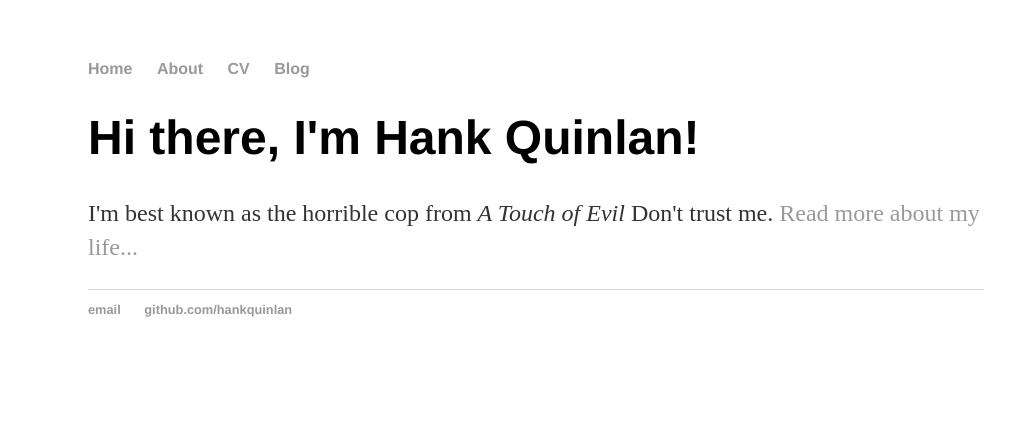
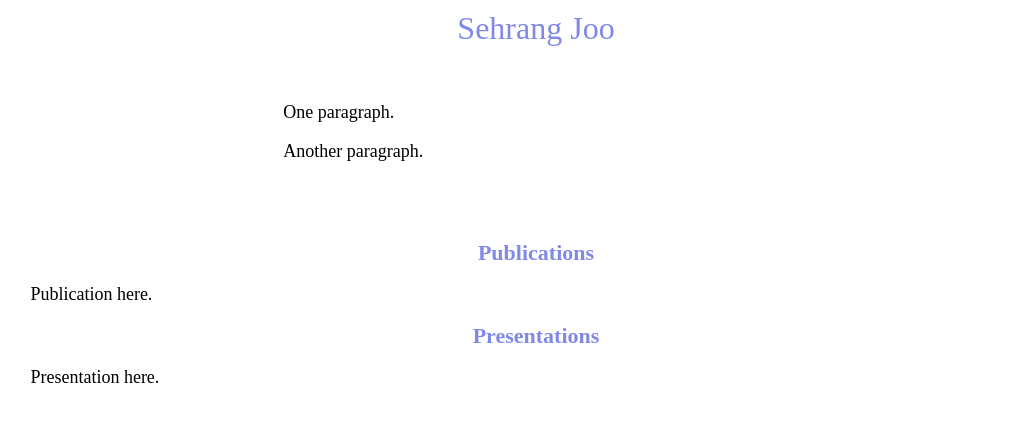
Before and after one commit to sehrangjoo/sehrangjoo.github.io, a plain HTML site: page index.html in a window 1280 px wide. Shown: the whole page, without its empty margins (104-1115 px from the left). Drawn offline with Linux system fonts and the light colour scheme; a web font is replaced by a local one.

Commit message:
Website set up

```diff
--- a/css/main.css
+++ /dev/null
@@ -1,43 +0,0 @@
-body {
-    margin: 60px auto;
-    width: 70%;
-}
-nav ul, footer ul {
-    font-family:'Helvetica', 'Arial', 'Sans-Serif';
-    padding: 0px;
-    list-style: none;
-    font-weight: bold;
-}
-nav ul li, footer ul li {
-    display: inline;
-    margin-right: 20px;
-}
-a {
-    text-decoration: none;
-    color: #999;
-}
-a:hover {
-    text-decoration: underline;
-}
-h1 {
-    font-size: 3em;
-    font-family:'Helvetica', 'Arial', 'Sans-Serif';
-}
-p {
-    font-size: 1.5em;
-    line-height: 1.4em;
-    color: #333;
-}
-footer {
-    border-top: 1px solid #d5d5d5;
-    font-size: .8em;
-}
-
-ul.posts {
-    margin: 20px auto 40px;
-    font-size: 1.5em;
-}
-
-ul.posts li {
-    list-style: none;
-}
--- a/index.html
+++ b/index.html
@@ -1,30 +1,45 @@
-<!DOCTYPE html>
 <html>
-	<head>
-		<title>Hank Quinlan, Horrible Cop</title>
-		<!-- link to main stylesheet -->
-		<link rel="stylesheet" type="text/css" href="/css/main.css">
-	</head>
-	<body>
-		<nav>
-    		<ul>
-        		<li><a href="/">Home</a></li>
-	        	<li><a href="/about">About</a></li>
-        		<li><a href="/cv">CV</a></li>
-        		<li><a href="/blog">Blog</a></li>
-    		</ul>
-		</nav>
-		<div class="container">
-    		<div class="blurb">
-        		<h1>Hi there, I'm Hank Quinlan!</h1>
-				<p>I'm best known as the horrible cop from <em>A Touch of Evil</em> Don't trust me. <a href="/about">Read more about my life...</a></p>
-    		</div><!-- /.blurb -->
-		</div><!-- /.container -->
-		<footer>
-    		<ul>
-        		<li><a href="mailto:hankquinlanhub@gmail.com">email</a></li>
-        		<li><a href="https://github.com/hankquinlan">github.com/hankquinlan</a></li>
-			</ul>
-		</footer>
-	</body>
+  <head>
+      <meta name="viewport" content="width=device-width, initial-scale=1.0">
+      <link href='https://fonts.googleapis.com/css?family=Be Vietnam' rel='stylesheet'>
+      <link rel="stylesheet" href="styles.css">
+      <title>Sehrang Joo</title>
+  </head>
+  <body>
+
+    <header id="header">
+      Sehrang Joo
+    </header>
+
+    <div id="intro" class="row">
+
+      <div class="column1">
+        <!--
+        Photo Here
+        <img class="photo" src="photo.jpeg">
+        -->
+      </div>
+
+      <div class="column2">
+
+        <p>One paragraph.</p>
+        <p>Another paragraph.</p>
+
+      </div>
+
+    </div>
+
+    <div id="research">
+
+      <h1 style="font-size:22px; color:#8089E8" align="center">Publications</h1>
+
+      <p>Publication here.</p>
+
+      <h1 style="font-size:22px; color:#8089E8" align="center">Presentations </h1>
+
+      <p>Presentation here.</p>
+
+    </div>
+
+  </body>
 </html>
--- /dev/null
+++ b/styles.css
@@ -0,0 +1,79 @@
+body {
+    font-family: 'Be Vietnam';font-size: 22px;
+}
+
+#header {
+  display: block;
+  color: #8089E8;
+  bottom: 0;
+  text-align: center;
+  font-size: 32px;
+   padding: 2px;
+}
+
+
+#intro {
+	margin: 35px auto;
+	width: 80%;
+	font-size: 18px;
+}
+
+.row {
+  display: flex;
+  overflow: hidden;
+}
+
+.column1 {
+  width: 25%;
+  display: flex;
+  align-items: center;
+  justify-content: center;
+}
+.column2 {
+  width: 75%;
+}
+
+.photo {
+    margin: 0 auto;
+    width: 85%;
+
+}
+
+/* Clear floats after the columns */
+.row:after {
+  content: "";
+  display: table;
+  clear: both;
+}
+
+/* Responsive layout - makes the two columns stack on top of each other instead of next to each other */
+@media screen and (max-width: 900px) {
+
+  .row{
+    display:block;
+    align-items:center;
+    justify-content:center;
+  }
+
+  .column1, .column2 {
+    width: 100%;
+    display: block;
+    float: none;
+    align-items:center;
+    justify-content:center;
+    text-align:center;
+
+  }
+
+  .photo {
+    text-align:center;
+    width: 35%;
+  }
+
+}
+
+#research{
+	margin: 60px auto;
+    width: 80%;
+    font-size: 18px;
+}
```
Also changed, not shown: 4 other files.
